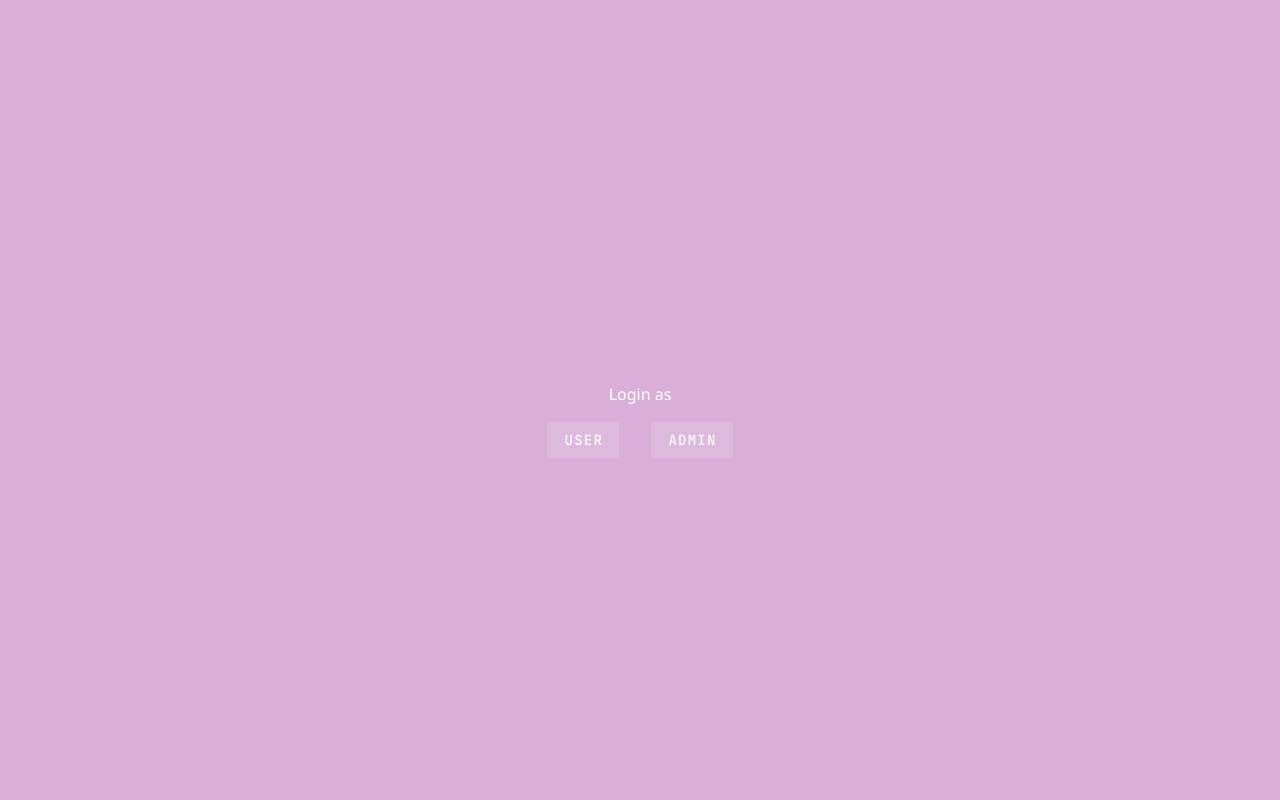
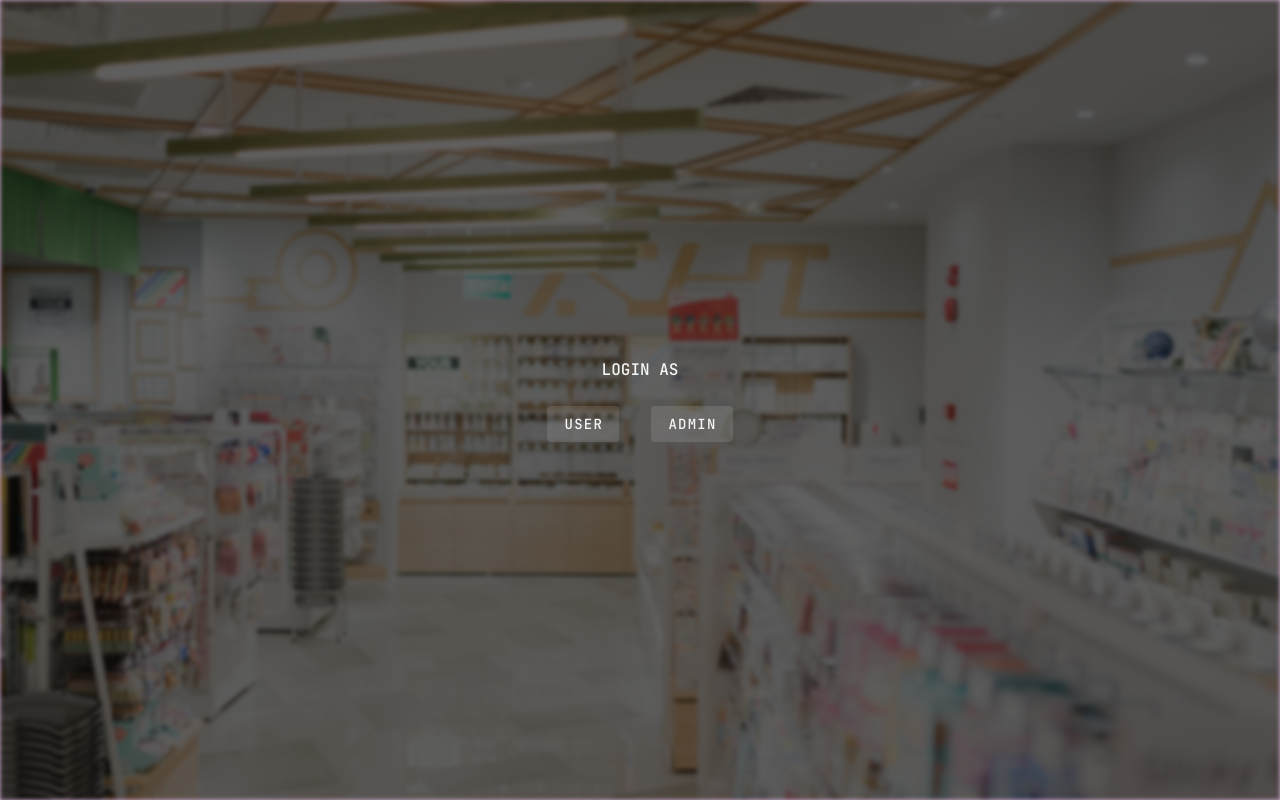
Before and after one commit to yaasir007/medica-vue, a Vue app: page / in a window 1280 px wide. Built offline with nearby package versions, Linux system fonts and the light colour scheme.

Commit message:
bg-img done

```diff
--- a/src/components/homepage.vue
+++ b/src/components/homepage.vue
@@ -3,13 +3,13 @@
 
 <template>
   <div class="homepage-container">
-    <div class="bg-img">
-      <img src="" alt="" srcset="">
-    </div>
-    <div class="login-text">Login as</div>
-    <div class="homepage-btns">
-      <v-btn variant="tonal">user</v-btn>
-      <v-btn variant="tonal">admin</v-btn>
+    <img src="../assets/images/bg-main.jpg" alt="" srcset="" class="bg-img">
+    <div class="homepage-content">
+      <div class="login-text">LOGIN AS</div>
+        <div class="homepage-btns">
+          <v-btn variant="tonal">user</v-btn>
+          <v-btn variant="tonal">admin</v-btn>
+        </div>
     </div>
   </div>
 </template>
@@ -23,11 +23,23 @@
   align-items: center;
   flex-direction: column;
   gap: 1rem;
-  color: white;
+  color: whitesmoke;
 }
 
-.login-text {
-  font-family: 'Segoe UI', Tahoma, Geneva, Verdana, sans-serif;
+.bg-img {
+  width: 100vw;
+  height: 100vh;
+  object-fit: cover;
+  position: relative;
+  filter: brightness(40%) blur(2px);
+}
+.homepage-content {
+  position: absolute;
+  display: flex;
+  flex-direction: column;
+  gap: 1.5rem;
+  justify-content: center;
+  align-items: center;
 }
 
 .homepage-btns {
```
